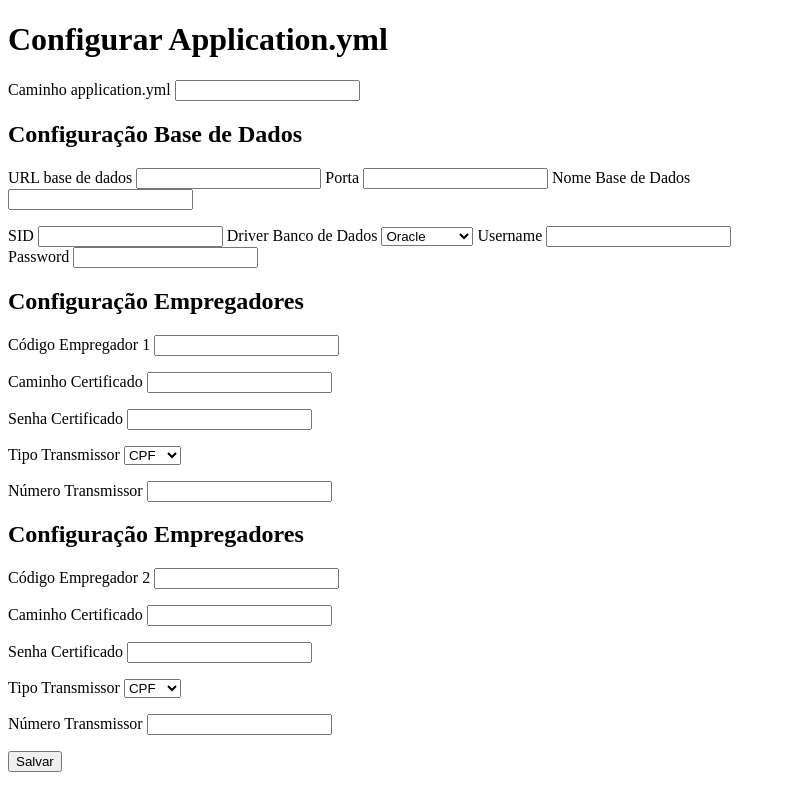
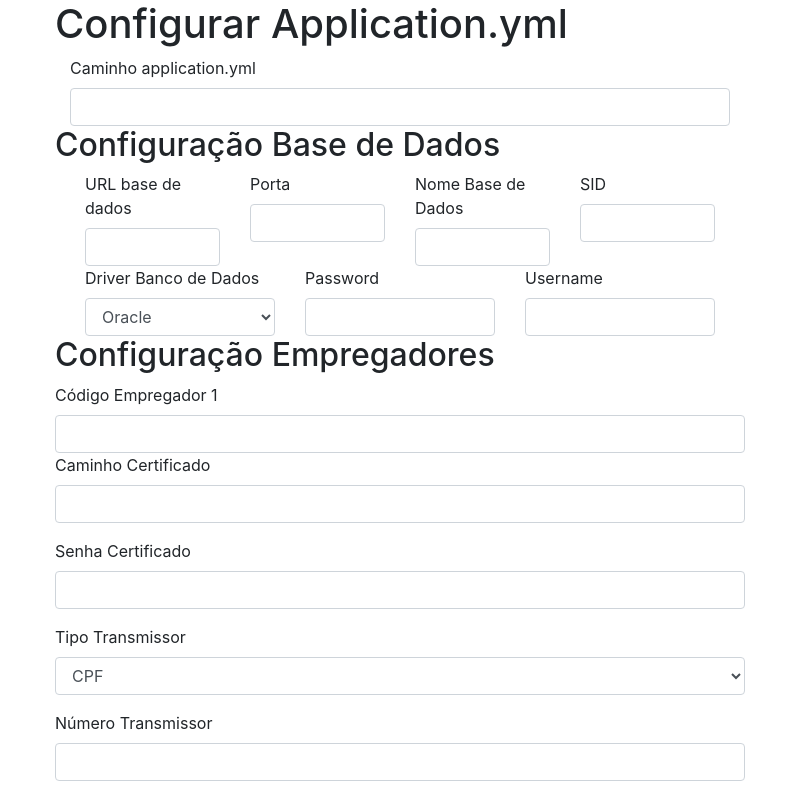
Before and after one commit to GladsonBruno/Editor_YAML_Mensageria, an Electron app: page config_yml.html in a window 800 px wide. Shown: the top 794 px of the page. Drawn offline with nearby package versions, Linux system fonts and the light colour scheme.

Commit message:
Estilizando tela de config_yml

```diff
--- a/config_yml.html
+++ b/config_yml.html
@@ -7,95 +7,116 @@
     <title>Config YML</title>
     <script type="text/javascript" src="scripts/jquery.js"></script>
     <script type="text/javascript" src="scripts/config-yml.js"></script>
+    <!--<link rel="stylesheet" type="text/css" href="Photon/css/photon.min.css">-->
+    <link rel="stylesheet" href="node_modules/bootstrap/dist/css/bootstrap.min.css"/>
+    <link rel="stylesheet" href="css/config_yml.css"/>
 
 </head>
 <body>
+    <div class="container">
+        <header>
             <h1>Configurar Application.yml</h1>
-    <div>
+        </header>
+
+        <form class="form-group">
             <!--Caminho Application.yml-->
+            <div class="col-md-12">
                 <label>Caminho application.yml</label>
-        <input type="text" id="arquivo-yml">
-        <p/>
+                <input type="text" class="form-control" id="arquivo-yml">
+            </div>
 
             <!--Configuração Base de Dados-->
             <h2>Configuração Base de Dados</h2>
 
+            <div class="div-info-db col-md-12">
+                <div class="col-md-3">
+                        <label>SID</label>
+                        <input type="text" class="form-control" id="db_sid">
+                </div>
+                    <div class="col-md-3">
+                        <label>Nome Base de Dados</label>
+                        <input type="text" class="form-control" id="nome-base-de-dados">
+                    </div>
+                    <div class="col-md-3">
+                            <label>Porta</label>
+                            <input type="text" class="form-control" id="porta-base-de-dados">
+                    </div>
+                    <div class="col-md-3">
                             <label>URL base de dados</label>
-        <input type="text" id="url-base-de-dados">
-        <label>Porta</label>
-        <input type="text" id="porta-base-de-dados">
-        <label>Nome Base de Dados</label>
-        <input type="text" id="nome-base-de-dados">
-        <p/>
-        <label>SID</label>
-        <input type="text" id="db_sid">
+                            <input type="text" class="form-control" id="url-base-de-dados">
+                    </div>
+            </div>
 
+            <div class="col-md-12">
+                <div class="col-md-4">
+                    <label>Username</label>
+                    <input type="text" class="form-control" id="username">
+                </div>
+                    <div class="col-md-4">
+                    <label>Password</label>
+                    <input type="password" class="form-control" id="password">
+                </div>
+                <div class="col-md-4">
                         <label>Driver Banco de Dados</label>
-        <select id="driver-base-de-dados">
+                        <select class="form-control" id="driver-base-de-dados">
                             <option value="oracle.jdbc.OracleDriver">Oracle</option>
                             <option value="com.microsoft.sqlserver.jdbc.SQLServerDriver">SQL Server</option>
                         </select>
-
-
-        <label>Username</label>
-        <input type="text" id="username">
-
-
-        <label>Password</label>
-        <input type="password" id="password">
-        <p/>
+                </div>
+            </div>
 
             <!--Configuração Empregadores-->
             <h2>Configuração Empregadores</h2>
             <label>Código Empregador 1</label>
-        <input type="number" id="codigo_empregador_1">
+            <input type="number" class="form-control" id="codigo_empregador_1">
             <p/>
 
             <label>Caminho Certificado</label>
-        <input type="text" id="caminho-certificado-1">
+            <input type="text" class="form-control" id="caminho-certificado-1">
             <p/>
 
             <label>Senha Certificado</label>
-        <input type="password" id="senha-certificado-1">
+            <input type="password" class="form-control" id="senha-certificado-1">
             <p/>
 
             <label>Tipo Transmissor</label>
-        <select id="tipo-transmissor-1">
+            <select class="form-control" id="tipo-transmissor-1">
                 <option value="1">CPF</option>
                 <option value="2">CNPJ</option>
             </select>
             <p/>
 
             <label>Número Transmissor</label>
-        <input type="number" id="numero-transmissor-1">
+            <input type="number" class="form-control" id="numero-transmissor-1">
             <p/>
 
             <!--Configuração Empregador 2-->
             <h2>Configuração Empregadores</h2>
             <label>Código Empregador 2</label>
-        <input type="number" id="codigo_empregador_2">
+            <input type="number" class="form-control" id="codigo_empregador_2">
             <p/>
 
             <label>Caminho Certificado</label>
-        <input type="text" id="caminho-certificado-2">
+            <input type="text" class="form-control" id="caminho-certificado-2">
             <p/>
 
             <label>Senha Certificado</label>
-        <input type="password" id="senha-certificado-2">
+            <input type="password" class="form-control" id="senha-certificado-2">
             <p/>
 
             <label>Tipo Transmissor</label>
-        <select id="tipo-transmissor-2">
+            <select class="form-control" id="tipo-transmissor-2">
                 <option value="1">CPF</option>
                 <option value="2">CNPJ</option>
             </select>
             <p/>
 
             <label>Número Transmissor</label>
-        <input type="number" id="numero-transmissor-2">
+            <input type="number" class="form-control" id="numero-transmissor-2">
 
             </p>
-        <button onclick="salvarInformacoes()">Salvar</button>
+            <button onclick="salvarInformacoes()" class="btn btn-large btn-primary">Salvar</button>
+        </form>
     </div>
 
 
--- /dev/null
+++ b/css/config_yml.css
@@ -0,0 +1,7 @@
+.col-md-3, .col-md-4 {
+    float: right;
+}
+
+.div-info-db {
+    margin-bottom: 30px;
+}
--- a/package.json
+++ b/package.json
@@ -9,6 +9,7 @@
   "author": "",
   "license": "ISC",
   "dependencies": {
+    "bootstrap": "^4.0.0",
     "electron": "^1.8.3",
     "jquery": "^3.3.1",
     "node-yaml": "^3.1.1",
```
Also changed, not shown: 1 other file. Lines whose indentation alone changed are shown as unchanged.
